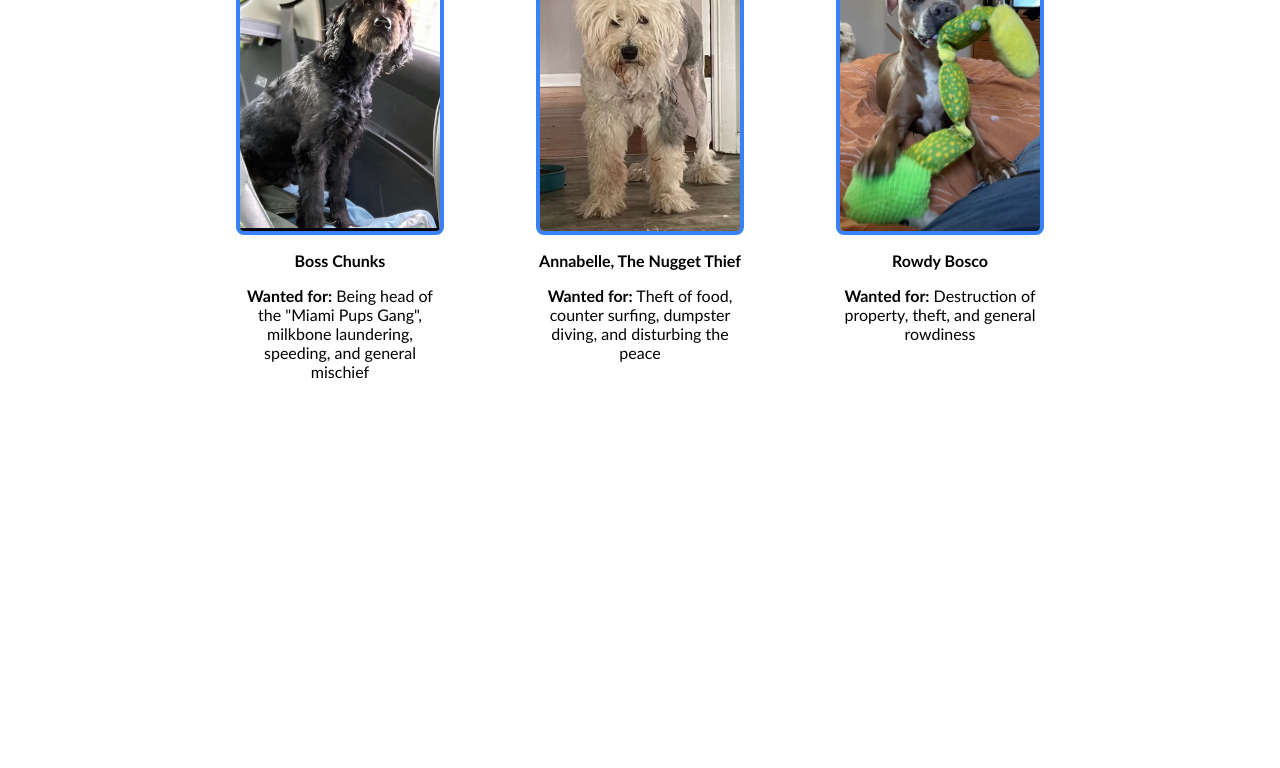
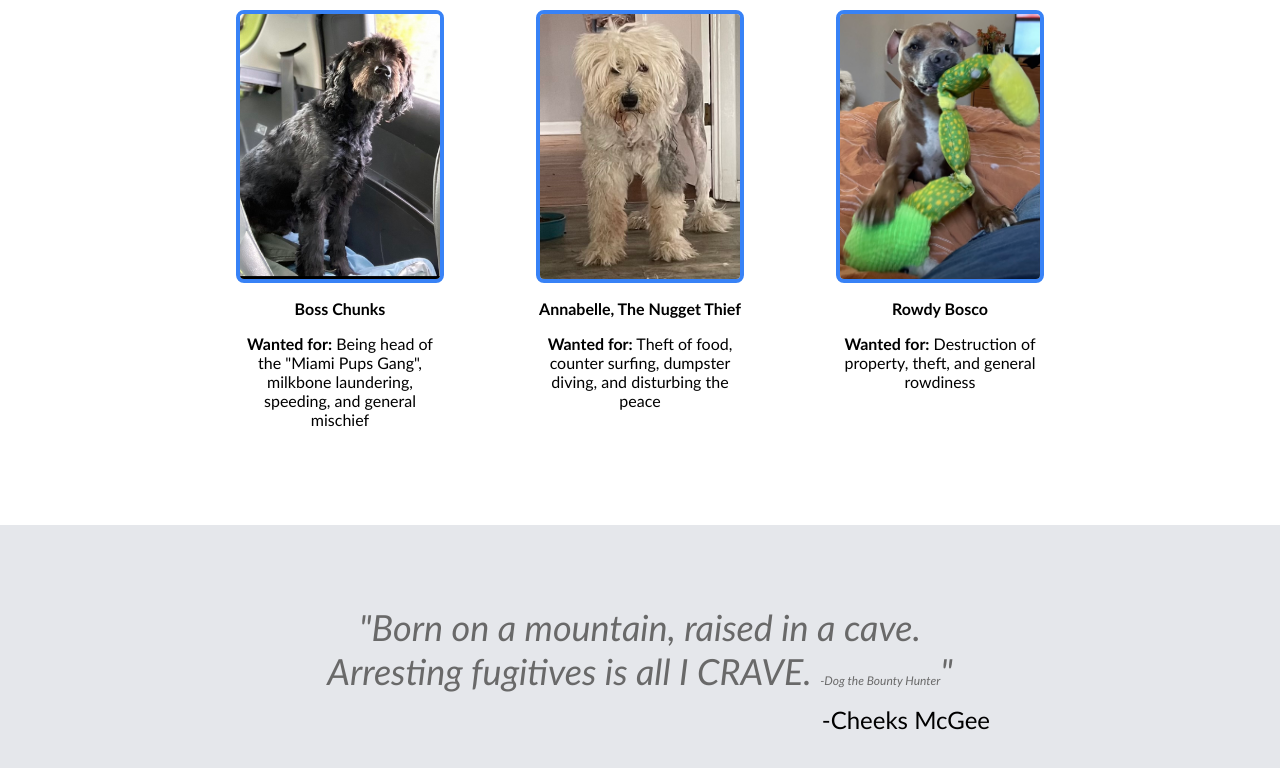
Before and after one commit to JJennemann/landing-page-project, a plain HTML site: page index.html in a window 1280 px wide. Shown: the part 764-1532 px from the top of the page. Before the commit the page ends 1193 px from the top, so only its background shows below. Drawn offline with Linux system fonts and the light colour scheme.

Commit message:
Create HTML and CSS for quote section
-Wrote HTML and CSS for quote section

```diff
--- a/index.html
+++ b/index.html
@@ -13,14 +13,14 @@
         <div class="header-logo">Cheeks McGee: Private Investigator</div>
         <div class="header-links">
             <div class="link"><a href=index.html>About Us</a></div>
-            <div class="link"><a href=index.html>Current Most Wanted</a></div>
             <div class="link"><a href=index.html>FAQ</a></div>
+            <div class="link"><a href=index.html>Contact Us</a></div>
         </div>
     </div>
 
     <div class="hero">
         <div class="hero-text">
-            <div class="hero-main">Cheeks McGee: Private Investigator Extraordinaire</div>
+            <div class="hero-main">Cheeks McGee: <span style="font-style:italic">Investigator Extraordinaire</span></div>
             <div class="hero-secondary">
                 <p>Welcome to the official webpage of the world-renowned, private investigator to the stars, Cheeks McGee!
                 Here you can learn more about Cheeks and her team, as well as, Cheeks' current most wanted list.</p>
@@ -44,6 +44,11 @@
                 <p class="crime"><span style="font-weight:bold">Wanted for:</span> Destruction of property, theft, and general rowdiness</p></div>
         </div>
     </div>
+
+    <div class="quote">
+        <div class="quote-text">"Born on a mountain, raised in a cave. Arresting fugitives is all I CRAVE. <span style="font-size:12px">-Dog the Bounty Hunter</span>"</div>
+        <div class="quote-cheeks">-Cheeks McGee</div>
+    </div>
 </div>
 </body>
 
--- a/style.css
+++ b/style.css
@@ -86,7 +86,7 @@ button{
     flex-direction:column;
     background-color:white;
     align-items:center;
-    padding:32px;
+    padding:80px;
     gap:32px;
 }
 
@@ -104,6 +104,15 @@ button{
     justify-content:center;
 }
 
+.wanted-images img{
+    width: 200px;
+    height:265px;
+    border:4px solid #3882f6;
+    border-radius:8px;
+    display:flex;
+    flex-direction:column;
+}
+
 .name{
     text-align:center;
     font-weight:bold;
@@ -113,11 +122,26 @@ button{
     text-align:center;
 }
 
-.wanted-images img{
-    width: 200px;
-    height:265px;
-    border:4px solid #3882f6;
-    border-radius:8px;
+.quote{
     display:flex;
     flex-direction:column;
+    background-color:#E5E7EB;
+    align-items:center;
+    padding:80px;
+    gap:12px;
 }
+
+.quote-text{
+    font-size: 36px;
+    font-style:italic;
+    width:700px;
+    text-align:center;
+    color:dimgray;
+
+}
+
+.quote-cheeks{
+    text-align:end;
+    width:700px;
+    font-size:24px;
+}
```
